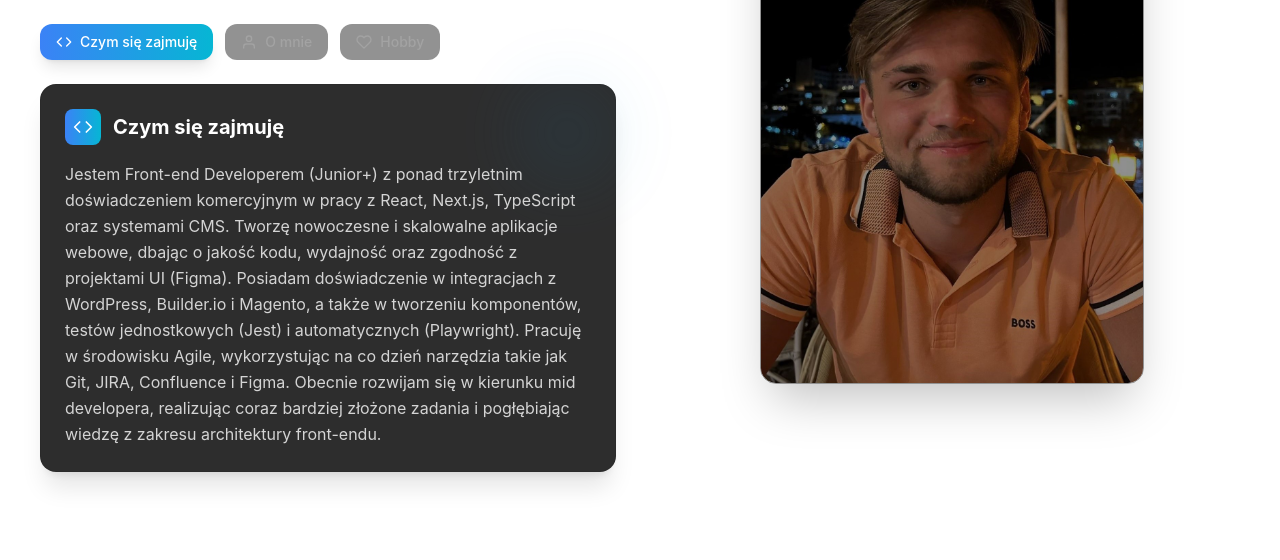
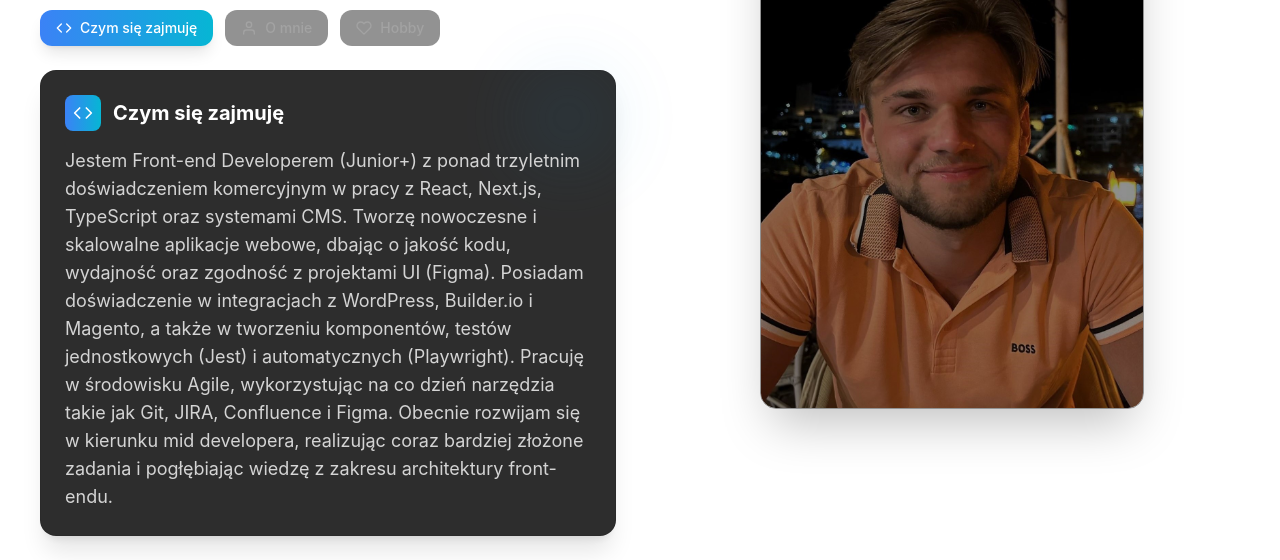
Before and after one commit to szymszaj/Portfolio, a React (Vite) app in the folder react-portfolio/: page / in a window 1280 px wide. Shown: the part 392-952 px from the top of the page. Built offline with nearby package versions, Linux system fonts and the light colour scheme.

Commit message:
feat: Add an interactive background component and enhance Hero section tab content animations with Framer Motion's AnimatePresence.

```diff
--- a/react-portfolio/src/components/Hero.jsx
+++ b/react-portfolio/src/components/Hero.jsx
@@ -1,6 +1,6 @@
 import VSCODE from "../assets/me.jpg";
 import PROFILE from "../assets/profile.jpg";
-import { motion } from "framer-motion";
+import { motion, AnimatePresence } from "framer-motion";
 import { useState, useCallback, useMemo } from "react";
 import Typewriter from "./Typewriter";
 import { useTranslations } from "../hooks/useTranslations";
@@ -14,6 +14,24 @@ const container = (delay) => ({
     transition: { duration: 0.5, delay: delay },
   },
 });
+
+const tabContentVariants = {
+  hidden: { opacity: 0, scale: 0.8, rotateX: -20, y: 50 },
+  visible: {
+    opacity: 1,
+    scale: 1,
+    rotateX: 0,
+    y: 0,
+    transition: { duration: 0.5, ease: "backOut" },
+  },
+  exit: {
+    opacity: 0,
+    scale: 0.9,
+    rotateX: 20,
+    y: -50,
+    transition: { duration: 0.3 },
+  },
+};
 
 const Hero = () => {
   const [isFlipped, setIsFlipped] = useState(false);
@@ -113,12 +131,15 @@ const Hero = () => {
                 ))}
               </div>
 
+              <div className="relative min-h-[200px] [perspective:1000px]">
+                <AnimatePresence mode="wait">
                   <motion.div
-                className="relative p-6 bg-neutral-900/90 rounded-2xl border border-neutral-800/50 shadow-xl min-h-[200px]"
                     key={activeTab}
-                initial={{ opacity: 0, y: 20 }}
-                animate={{ opacity: 1, y: 0 }}
-                transition={{ duration: 0.3 }}
+                    variants={tabContentVariants}
+                    initial="hidden"
+                    animate="visible"
+                    exit="exit"
+                    className="p-6 bg-neutral-900/90 rounded-2xl border border-neutral-800/50 shadow-xl"
                   >
                     <div
                       className={`absolute top-0 right-0 w-24 h-24 bg-gradient-to-br ${activeTabData?.color} opacity-10 rounded-full blur-2xl`}
@@ -138,11 +159,13 @@ const Hero = () => {
                         </h3>
                       </div>
 
-                  <p className="text-neutral-300 leading-relaxed">
+                      <p className="text-neutral-300 leading-relaxed lg:text-lg">
                         {activeTabData?.content}
                       </p>
                     </div>
                   </motion.div>
+                </AnimatePresence>
+              </div>
             </motion.div>
           </div>
 
```
Lines whose indentation alone changed are shown as unchanged.
